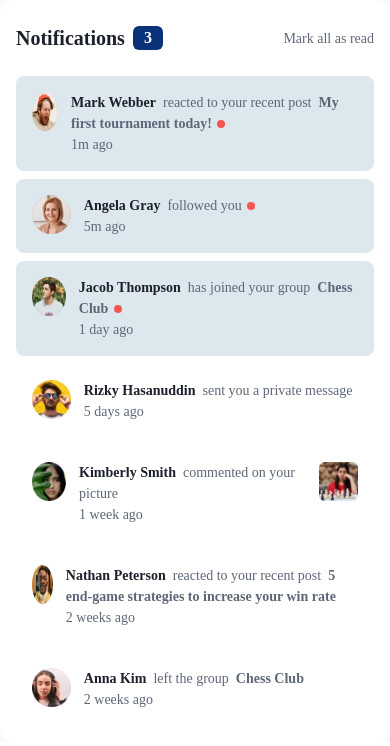
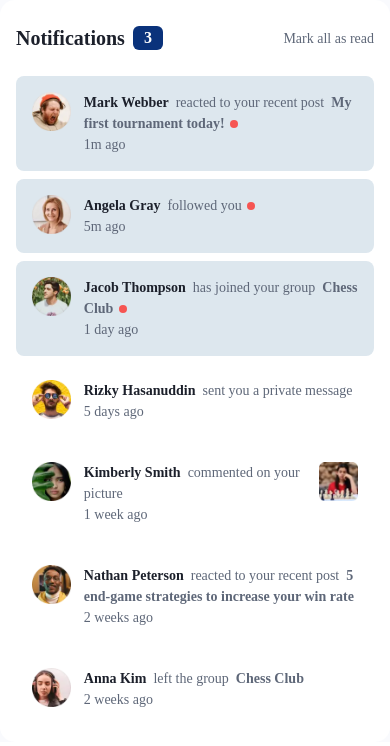
Before and after one commit to Dudeldups/FM-notifications-page, a React (Vite) app: page / in a window 390 px wide. Shown: the top 746 px of the page. Built offline with nearby package versions, Linux system fonts and the light colour scheme; a web font is replaced by a local one.

Commit message:
fixed mobile padding and flex shrink

```diff
--- a/src/components/Notification.jsx
+++ b/src/components/Notification.jsx
@@ -3,14 +3,14 @@ export default function Notification({ props }) {
   const hasImg = "img" in props;
 
   let containerClassNames =
-    "flex gap-[0.8rem] md:gap-[1.2rem] p-4 md:py-[1.1rem] md:px-5 rounded-lg";
+    "flex gap-[0.8rem] md:gap-[1.2rem] p-2 sm:p-4 md:py-[1.1rem] md:px-5 rounded-lg";
   if (props.isUnread) {
     containerClassNames += " bg-clr-light-blue";
   }
 
   return (
     <section className={containerClassNames}>
-      <a href="#">
+      <a className="shrink-0" href="#">
         <img
           className="w-[2.4375rem] md:w-[2.8125rem] h-[2.4375rem] md:h-[2.8125rem] transition-transform hover:scale-110"
           src={props.avatar}
--- a/src/components/NotificationsContainer.jsx
+++ b/src/components/NotificationsContainer.jsx
@@ -19,7 +19,7 @@ export default function NotificationsContainer() {
   ));
 
   return (
-    <main className="max-w-[45.625rem] bg-white px-4 md:px-[1.875rem] rounded-[0.9375rem]">
+    <main className="max-w-[45.625rem] bg-white px-2 sm:px-4 md:px-[1.875rem] rounded-[0.9375rem]">
       <Header amountUnread={amountUnread} />
       <div className="grid gap-2 pb-4">{allNotifications}</div>
     </main>
--- a/tailwind.config.js
+++ b/tailwind.config.js
@@ -3,6 +3,7 @@ export default {
   content: ["./index.html", "./src/**/*.{js,ts,jsx,tsx}"],
   theme: {
     screens: {
+      sm: "23.4375em",
       md: "40em",
     },
     extend: {
```
